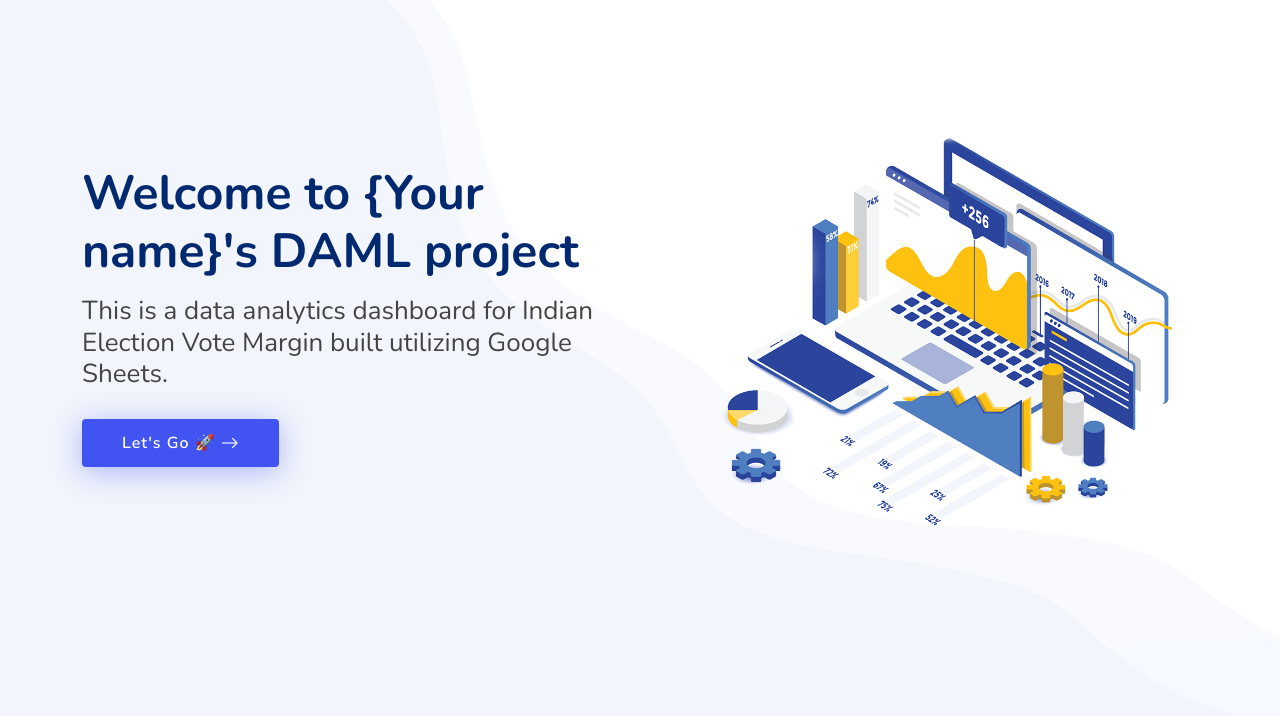
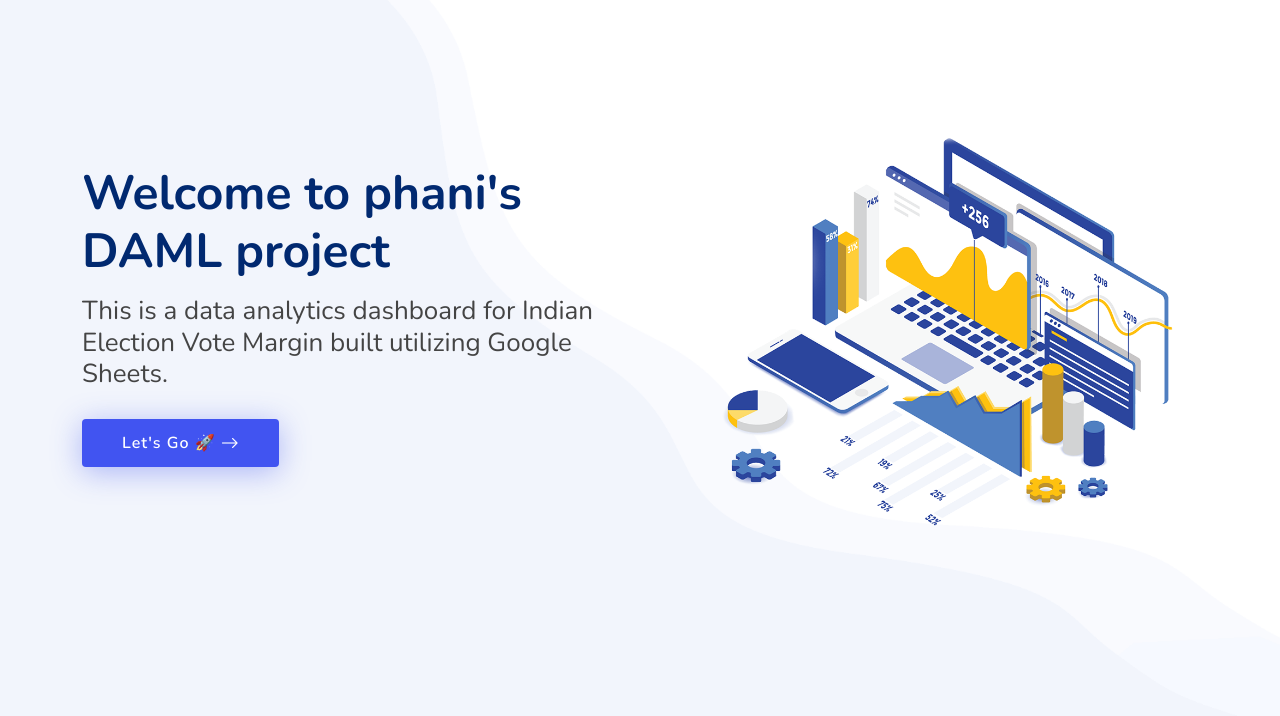
Before and after one commit to phani-04/excelfirst, a plain HTML site: page index.html in a window 1280 px wide. Shown: the part 84-800 px from the top of the page. Drawn offline with nearby package versions, Linux system fonts and the light colour scheme.

Commit message:
first excel

```diff
--- a/index.html
+++ b/index.html
@@ -61,7 +61,7 @@
       <div class="row">
         <div class="col-lg-6 d-flex flex-column justify-content-center">
           <h1 data-aos="fade-up">
-            Welcome to {Your name}'s DAML project
+            Welcome to phani's DAML project
           </h1>
           <h2 data-aos="fade-up" data-aos-delay="400">
             This is a data analytics dashboard for Indian Election Vote Margin built utilizing Google Sheets.
@@ -108,7 +108,7 @@
           <div class="col-lg-12 d-flex flex-column text-center justify-content-center" data-aos="fade-up"
             data-aos-delay="200">
             <!-- NOTE Insert your google sheet link here -->
-
+            <iframe src="https://docs.google.com/spreadsheets/d/e/2PACX-1vTHBI-zJy3oQMFYRJehVwizrdOwIKGYgMArHUeYf5ZX-Lp0tkDt0U2sXvtTot-W0-EUrpXJplXSy02z/pubhtml?gid=1621860240&amp;single=true&amp;widget=true&amp;headers=false"></iframe>
           </div>
         </div>
       </div>
```
